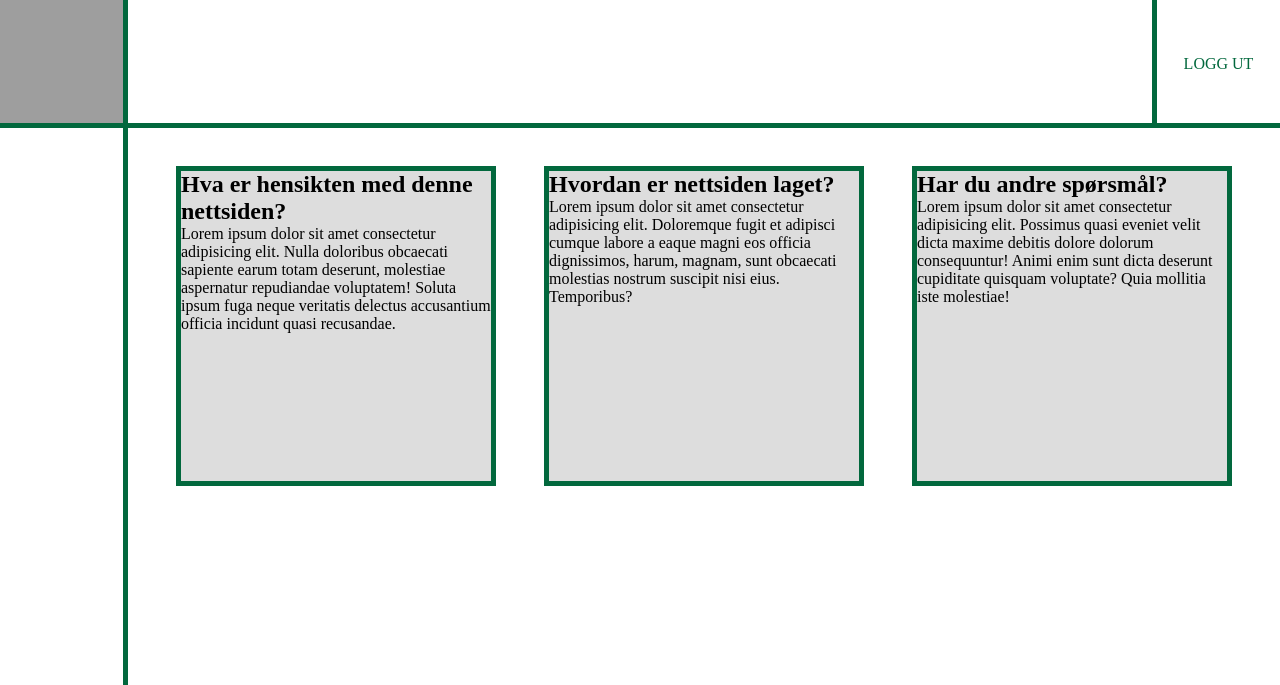
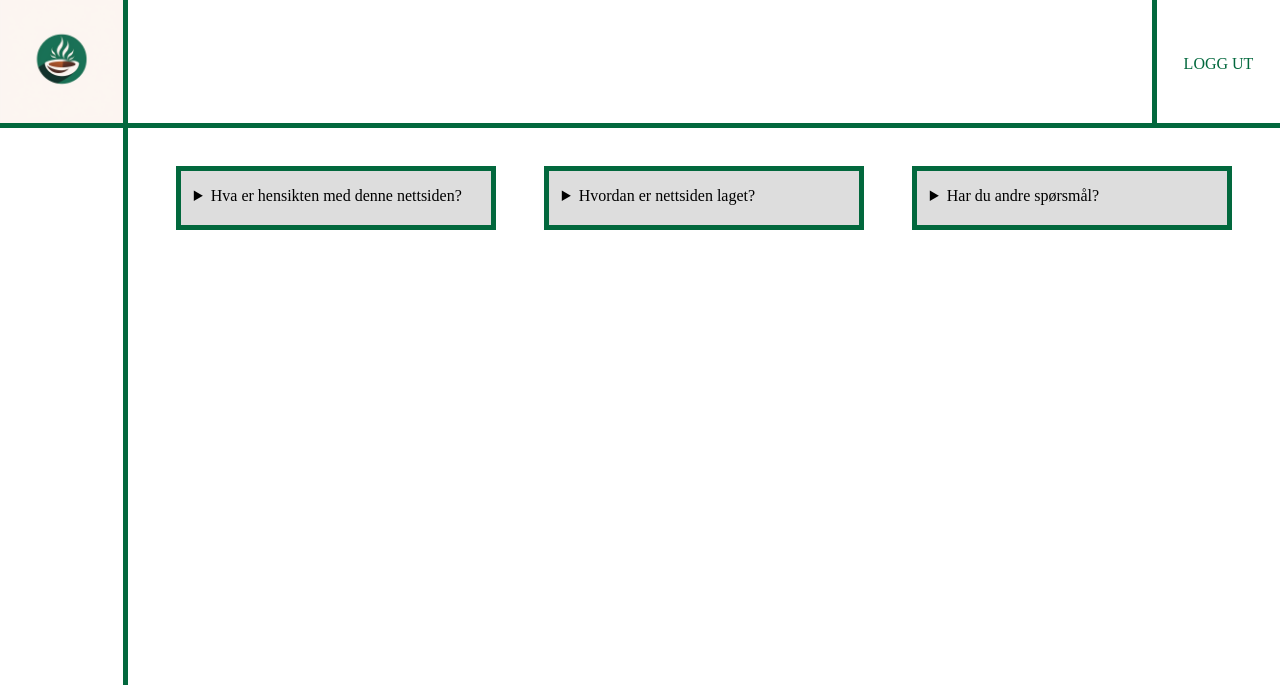
Before and after one commit to Korni26/nettcafe, a PHP site: page /FAQ.php in a window 1280 px wide. Shown: the top 685 px of the page. Run offline with PHP 8.4, Linux system fonts and the light colour scheme; grey boxes are pictures that could not be loaded.

```diff
--- a/FAQ.php
+++ b/FAQ.php
@@ -22,19 +22,24 @@
     </div>
     <div class="contentBox">
     <div class="row">
-        <div class="faqbox">
-            <h2>Hva er hensikten med denne nettsiden?</h2>
-            <p>Lorem ipsum dolor sit amet consectetur adipisicing elit. Nulla doloribus obcaecati sapiente earum totam deserunt, molestiae aspernatur repudiandae voluptatem! Soluta ipsum fuga neque veritatis delectus accusantium officia incidunt quasi recusandae.</p>
-        </div>
-        <div class="faqbox">
-            <h2>Hvordan er nettsiden laget?</h2>
-            <p>Lorem ipsum dolor sit amet consectetur adipisicing elit. Doloremque fugit et adipisci cumque labore a eaque magni eos officia dignissimos, harum, magnam, sunt obcaecati molestias nostrum suscipit nisi eius. Temporibus?</p>
-        </div>
-        <div class="faqbox">
-            <h2>Har du andre spørsmål?</h2>
-            <p>Lorem ipsum dolor sit amet consectetur adipisicing elit. Possimus quasi eveniet velit dicta maxime debitis dolore dolorum consequuntur! Animi enim sunt dicta deserunt cupiditate quisquam voluptate? Quia mollitia iste molestiae!</p>
-        </div>
+    <details class="faqbox">
+  <summary>Hva er hensikten med denne nettsiden?</summary>
+  <p>Lorem ipsum dolor sit amet, consectetur adipisicing elit. Blanditiis magni nihil repellat odio cupiditate asperiores similique quis quia placeat doloribus fugiat explicabo earum, consectetur ex. Laboriosam enim commodi quam veniam!</p>
+</details>
+
+<details class="faqbox">
+  <summary>Hvordan er nettsiden laget?</summary>
+  <p>Lorem ipsum dolor sit amet, consectetur adipisicing elit. Blanditiis magni nihil repellat odio cupiditate asperiores similique quis quia placeat doloribus fugiat explicabo earum, consectetur ex. Laboriosam enim commodi quam veniam!</p>
+</details>
+
+<details class="faqbox">
+  <summary>Har du andre spørsmål?</summary>
+  <p>Lorem ipsum dolor sit amet, consectetur adipisicing elit. Blanditiis magni nihil repellat odio cupiditate asperiores similique quis quia placeat doloribus fugiat explicabo earum, consectetur ex. Laboriosam enim commodi quam veniam!</p>
+</details>
     </div>
+
+
 </div>
+<script src="main.js"></script>
 </body>
 </html>
--- /dev/null
+++ b/main.js
@@ -0,0 +1,9 @@
+var el1 = document.getElementById('faq1')
+let el2 = document.getElementById('2')
+let el3 = document.getElementById('3')
+
+el1.addEventListener("click", myfunction())
+
+function myfunction(){
+    console.log('heloo')
+}
--- a/styles.css
+++ b/styles.css
@@ -12,15 +12,22 @@ body {
 
 ::-webkit-scrollbar {
     direction: rtl;
+    left: 0;
     background-color: #fff;
     margin-top: 10vw;
 }
 
 ::-webkit-scrollbar-thumb {
+    direction:rtl;
     position: fixed;
     left: 0;
     background: #02683D;
 }
+
+.scrollable-div::-webkit-scrollbar {
+    position: absolute;
+    left: 0;
+ }
 
 a {
     text-decoration: none;
@@ -32,7 +39,7 @@ a {
     position: fixed;
     width: 10vw;
     height: 10vw;
-    background-image: url(multimedia/coffee-g49a45a342_1280.png);
+    background-image: url(multimedia/mainLogo.png);
     background-size: cover;
     border-bottom: 5px solid #02683D;
     border-right: 5px solid #02683D;
@@ -98,7 +105,14 @@ a {
 #faqbtn{
     position: fixed;
     bottom: 0;
-    border-bottom: 5px solid #02683D;
+    background-color: #fff;
+    border-width: 5px 5px 0 0;
+    border-style:  solid;
+    border-color: #02683D;
+}
+
+#faqbtn a{
+    color: #02683D;
 }
 
 .menuBox .active a{
@@ -163,6 +177,7 @@ a {
 }
 
 .row {
+    min-width: 10vh     ;
     display: flex;
     flex-direction: row;
     flex-wrap: wrap;
@@ -237,10 +252,20 @@ tr {
 }
 
 /* FAQ siden  */
+
+summary{
+    font-size: 2vh;
+}
+
 .faqbox{
     width: 25vw;
-    height: 25vw;
+    min-height: 5vw;
+    padding: 1vw;
     margin-top: 3vw;
+    display: flex;
+    flex-direction: column;
+    justify-content: space-around;
+    text-align: justify;
     background-color: #ddd;
     border: 5px solid #02683D;
 }
```
Also changed, not shown: database.sql (+8 -7 lines), index.php (+10 -1 lines), leggtil.php (+34 -1 lines), multimedia/mainLogo.png (added).
